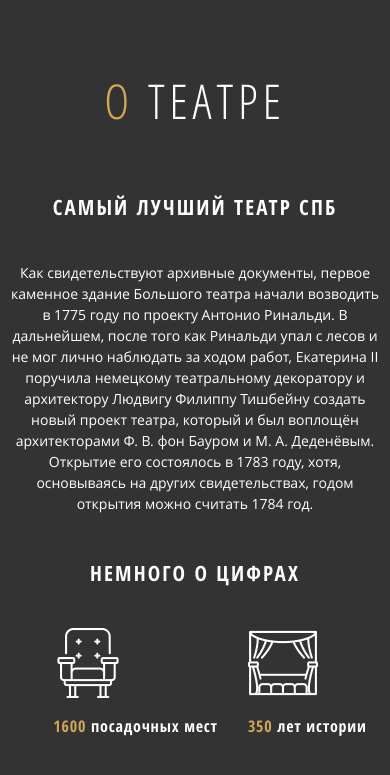
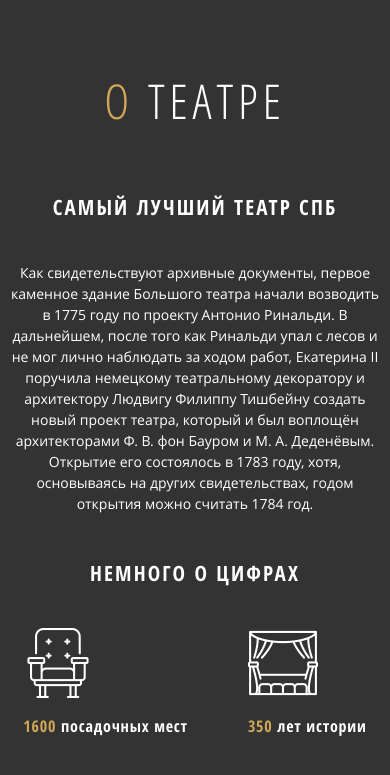
Before and after one commit to Zemnitskiy/bolshoi-theatre, a website: page index.html in a window 390 px wide. Shown: the part 1035-1810 px from the top of the page. Drawn offline with nearby package versions, Linux system fonts and the light colour scheme.

Commit message:
Section About Complete

```diff
--- a/css/styles.css
+++ b/css/styles.css
@@ -1005,12 +1005,6 @@ body {
   .first-screen {
     height: 800px;
   }
-}
-
-@media screen and (max-width: 576px) {
-  .first-screen {
-    height: 600px;
-  }
 
   .about-content {
     flex-direction: column;
@@ -1036,7 +1030,13 @@ body {
   }
 
   .about-best-theater-digits-seats {
-    margin: 0 30px;
+    margin-right: 60px;
+  }
+}
+
+@media screen and (max-width: 576px) {
+  .first-screen {
+    height: 600px;
   }
 }
 /* Media Query Styles End */
```
